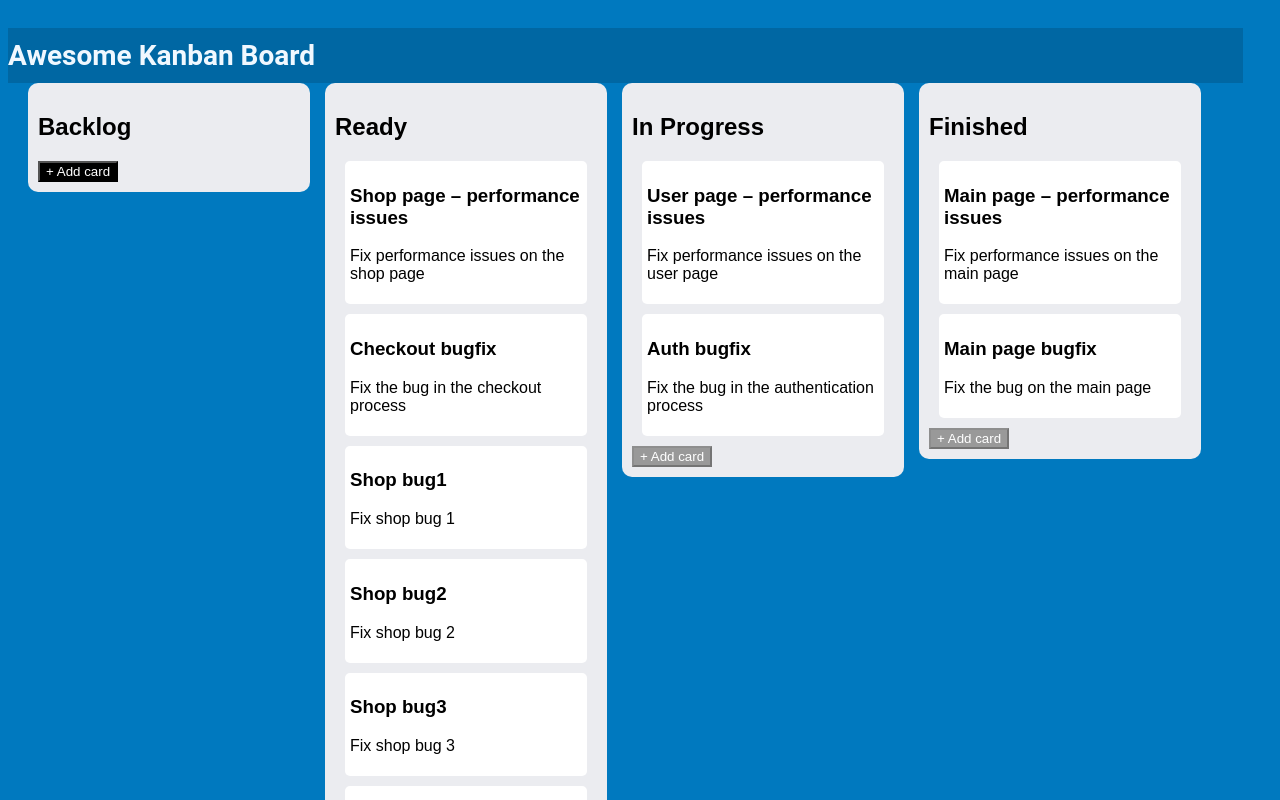
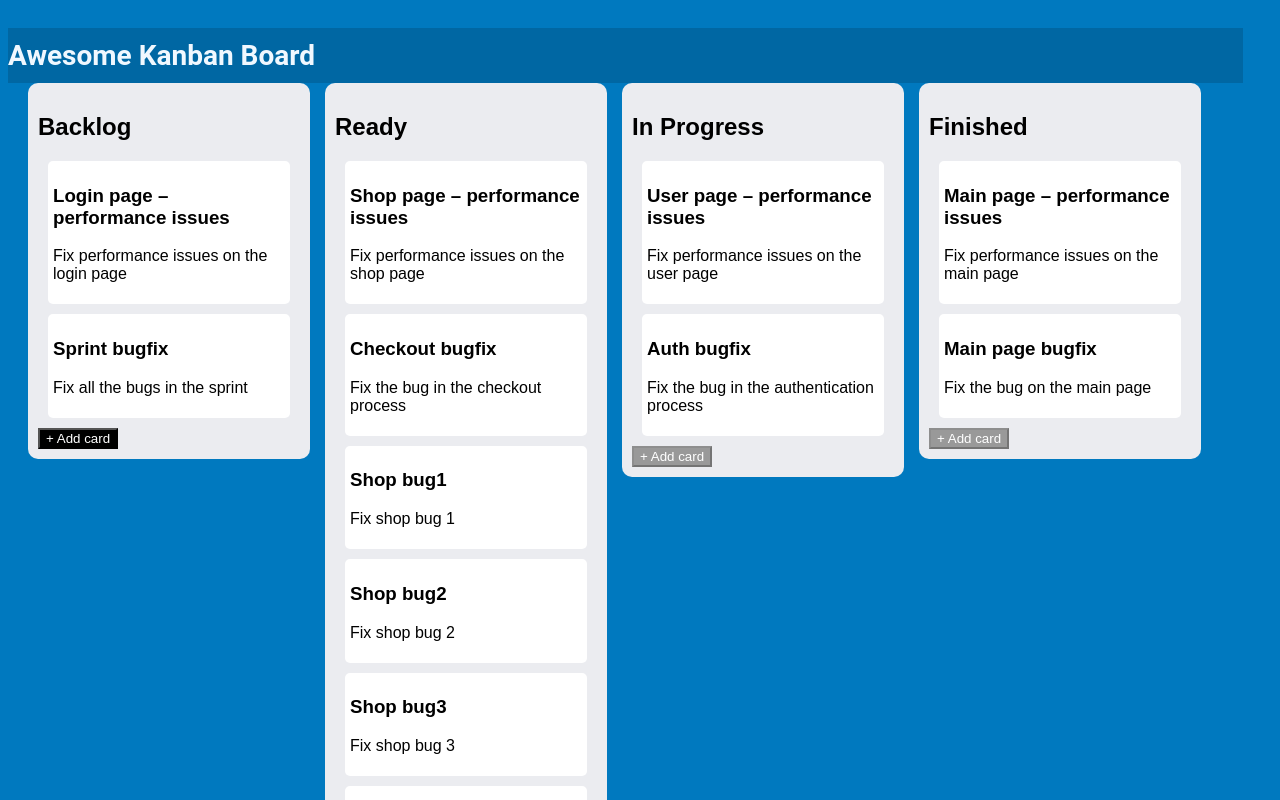
Before and after one commit to Youppi1989/Kanban-board, a React (Create React App) app: page / in a window 1280 px wide. Shown: the top 800 px of the page. Built offline with nearby package versions, Linux system fonts and the light colour scheme.

Commit message:
in progress

```diff
--- a/src/components/Backlog.js
+++ b/src/components/Backlog.js
@@ -1,10 +1,27 @@
-
 import React, { useState } from "react";
 
 const Backlog = () => {
   const [backlogTasks, setBacklogTasks] = useState([]);
   const [newTaskName, setNewTaskName] = useState("");
   const [isAddingTask, setIsAddingTask] = useState(false);
+
+  const dataMock = [
+    {
+      title: "backlog",
+      issues: [
+        {
+          id: "12345",
+          name: "Login page – performance issues",
+          description: "Fix performance issues on the login page",
+        },
+        {
+          id: "54321",
+          name: "Sprint bugfix",
+          description: "Fix all the bugs in the sprint",
+        },
+      ],
+    },
+  ];
 
   const handleAddCard = () => {
     setIsAddingTask(true);
@@ -36,6 +53,12 @@ const Backlog = () => {
           <p>{task.description || "This task has no description"}</p>
         </div>
       ))}
+      {dataMock[0].issues.map((task) => (
+        <div className="card" key={task.id}>
+          <h3>{task.name}</h3>
+          <p>{task.description || "This task has no description"}</p>
+        </div>
+      ))}
       {isAddingTask ? (
         <div className="card">
           <input
```
